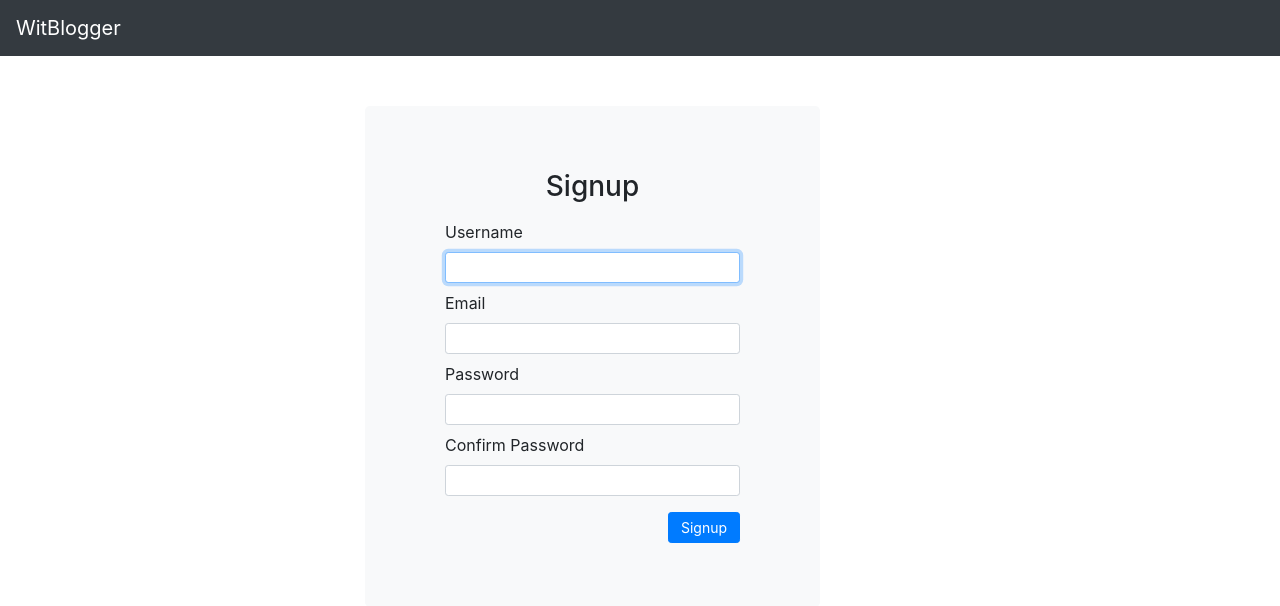
After one commit to hashAI/witBlogger, a Django app: page /register/ in a window 1280 px wide. The commit adds this page. Shown: the top 606 px of the page. Run offline with Django 3.2, Linux system fonts and the light colour scheme; some libraries are stand-ins or nearby versions.

Commit message:
Added User Registration functionality

```diff
--- a/blogger/forms.py
+++ b/blogger/forms.py
@@ -1,8 +1,31 @@
 from django import forms
 from django.forms import ModelForm
-from django.contrib.auth.forms import AuthenticationForm
+from django.contrib.auth.forms import AuthenticationForm, UserCreationForm
+from django.contrib.auth.models import User
 
 from . import models
+
+class SignUpForm(UserCreationForm):
+    username = forms.CharField(widget=forms.TextInput(attrs={
+                        "class":"form-control form-control-sm",
+                        "id":"username"}
+                    ))
+    email = forms.EmailField(widget=forms.TextInput(attrs={
+                        "class":"form-control form-control-sm",
+                        "id":"email"}
+                    ))
+    password1 = forms.CharField(widget=forms.PasswordInput(attrs={
+                        "class":"form-control form-control-sm",
+                        "id":"password1"}
+                    ))
+    password2 = forms.CharField(widget=forms.PasswordInput(attrs={
+                        "class":"form-control form-control-sm",
+                        "id":"password2"}
+                    ))
+
+    class Meta:
+        model = User
+        fields = ('username', 'email', 'password1', 'password2')
 
 class LoginForm(AuthenticationForm):
     username = forms.CharField(widget=forms.TextInput(attrs={
--- a/blogger/templates/registration/login.html
+++ b/blogger/templates/registration/login.html
@@ -17,5 +17,7 @@
     <button type="submit" class="btn btn-primary btn-sm mt-2 ml-4 mr-5 float-right"> &nbsp;Login&nbsp; </button>
     </fieldset>
 </form>
+<hr>
+<center><a href="/register/">Click Here for Registration</a></center>
 </div>
 {% endblock %}
--- /dev/null
+++ b/blogger/templates/registration/signup.html
@@ -0,0 +1,33 @@
+{% extends 'registration/base.html' %}
+
+{% block content %}
+<div class="jumbotron bg-light">
+<h3 class="text-center mb-3"> Signup </h3>
+<form method="post">
+{% csrf_token %}
+    <fieldset>
+    <div class="form-group mb-2 pl-5 pr-5">
+        <label for="username">Username</label>
+            {{ form.username }}
+            <small style="color:red">{{ form.username.errors }}</small>
+    </div>
+    <div class="form-group mb-2 pl-5 pr-5">
+        <label for="email">Email</label>
+            {{ form.email }}
+            <small style="color:red">{{ form.email.errors }}</small>
+    </div>
+    <div class="form-group mb-2 pl-5 pr-5">
+        <label for="password1">Password</label>
+            {{ form.password1 }}
+            <small style="color:red">{{ form.password1.errors }}</small>
+    </div>
+    <div class="form-group mb-2 pl-5 pr-5">
+        <label for="password2">Confirm Password</label>
+            {{ form.password2 }}
+            <small style="color:red">{{ form.password2.errors }}</small>
+    </div>
+    <button type="submit" class="btn btn-primary btn-sm mt-2 ml-4 mr-5 float-right"> &nbsp;Signup&nbsp; </button>
+    </fieldset>
+</form>
+</div>
+{% endblock %}
--- a/blogger/urls.py
+++ b/blogger/urls.py
@@ -9,6 +9,7 @@ urlpatterns = [
         path('', auth_views.login, {'authentication_form':forms.LoginForm}),
         path('login/', auth_views.login, {'authentication_form':forms.LoginForm}),
         path('', include(auth_urls)),
+        path('register/', views.SignUpView.as_view()),
         path('blog/create', views.BlogCreateView.as_view()),
         path('blogs/', views.BlogListView.as_view()),
         path('blog/edit/<int:pk>', views.BlogEditView.as_view()),
--- a/blogger/views.py
+++ b/blogger/views.py
@@ -1,12 +1,32 @@
 from django.shortcuts import render, get_object_or_404
 from django.http import HttpResponse, HttpResponseRedirect, JsonResponse
 from django.views import View
+from django.contrib.auth import login, authenticate
 from django.contrib.auth.decorators import login_required
 from django.utils.decorators import method_decorator
 from django.views.decorators.csrf import csrf_exempt
 
 from . import models
 from . import forms
+
+class SignUpView(View):
+    template_name = 'registration/signup.html'
+
+    def get(self, request, *args, **kwargs):
+        form = forms.SignUpForm()
+        return render(request, self.template_name, {'form': form})
+
+    def post(self, request, *args, **kwargs):
+        form = forms.SignUpForm(request.POST)
+        if form.is_valid():
+            form.save()
+            username = form.cleaned_data.get("username")
+            password = form.cleaned_data.get("password1")
+            user = authenticate(username=username, password=password)
+            login(request, user)
+            return HttpResponseRedirect('/blogs')
+        else:
+            return render(request, self.template_name, {'form': form})
 
 @method_decorator(csrf_exempt, name='dispatch')
 @method_decorator(login_required, name='dispatch')
```
Also changed, not shown: blogger/models.py (line endings or trailing spaces).
